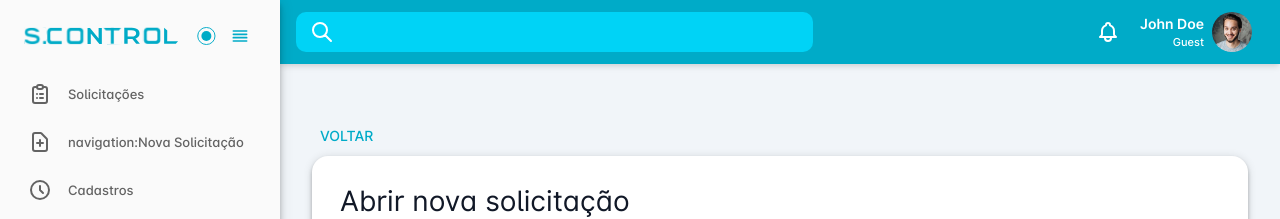
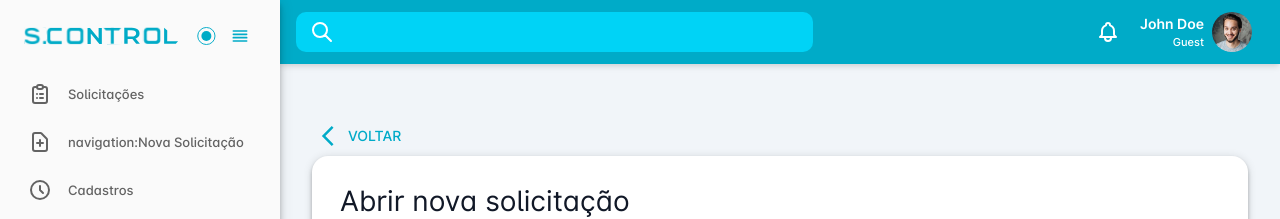
Before and after one commit to dev-growdev/stella_scontrol_web, a React (Create React App) app: page /solicitar-pagamento in a window 1280 px wide. Shown: the top 219 px of the page. Built offline with nearby package versions, Linux system fonts and the light colour scheme; what axios-mock-adapter, mobile-detect would draw is missing.

Commit message:
style: ajustes finais

```diff
--- a/src/app/main/form-request/FormRequest.tsx
+++ b/src/app/main/form-request/FormRequest.tsx
@@ -142,7 +142,7 @@ export default function FormRequest() {
 
         <Box className="flex flex-col w-full">
             <div className="p-32 mt-20">
-                <Button variant='text'>VOLTAR</Button>
+                <Button variant='text' startIcon={<FuseSvgIcon>material-twotone:arrow_back_ios</FuseSvgIcon>}>VOLTAR</Button>
 
                 <Paper elevation={4} className="p-28">
                     <Typography className="text-20 md:text-28" component='h1' variant="h4" fontWeight={400}>Abrir nova solicitação</Typography>
@@ -247,15 +247,12 @@ export default function FormRequest() {
                     </div>
                     <div className="flex justify-end gap-10">
 
-                        <Button variant="text" startIcon={<FuseSvgIcon sx={{ color: theme.palette.secondary.light }}>heroicons-outline:printer</FuseSvgIcon>}>IMPRIMIR</Button>
-                        <Button variant="outlined">CANCELAR</Button>
-                        <Button onClick={handleSubmitRequest} variant="contained">ENVIAR</Button>
+                        <Button sx={{ color: theme.palette.common.black }} variant="text" startIcon={<FuseSvgIcon sx={{ color: theme.palette.common.black }}>heroicons-outline:printer</FuseSvgIcon>}>IMPRIMIR</Button>
+                        <Button variant="outlined" sx={{ borderRadius: '7px' }}>CANCELAR</Button>
+                        <Button onClick={handleSubmitRequest} sx={{ borderRadius: '7px' }} variant="contained">ENVIAR</Button>
                     </div>
-
                 </Paper>
-
             </div >
-
         </Box >
 
     )
```
